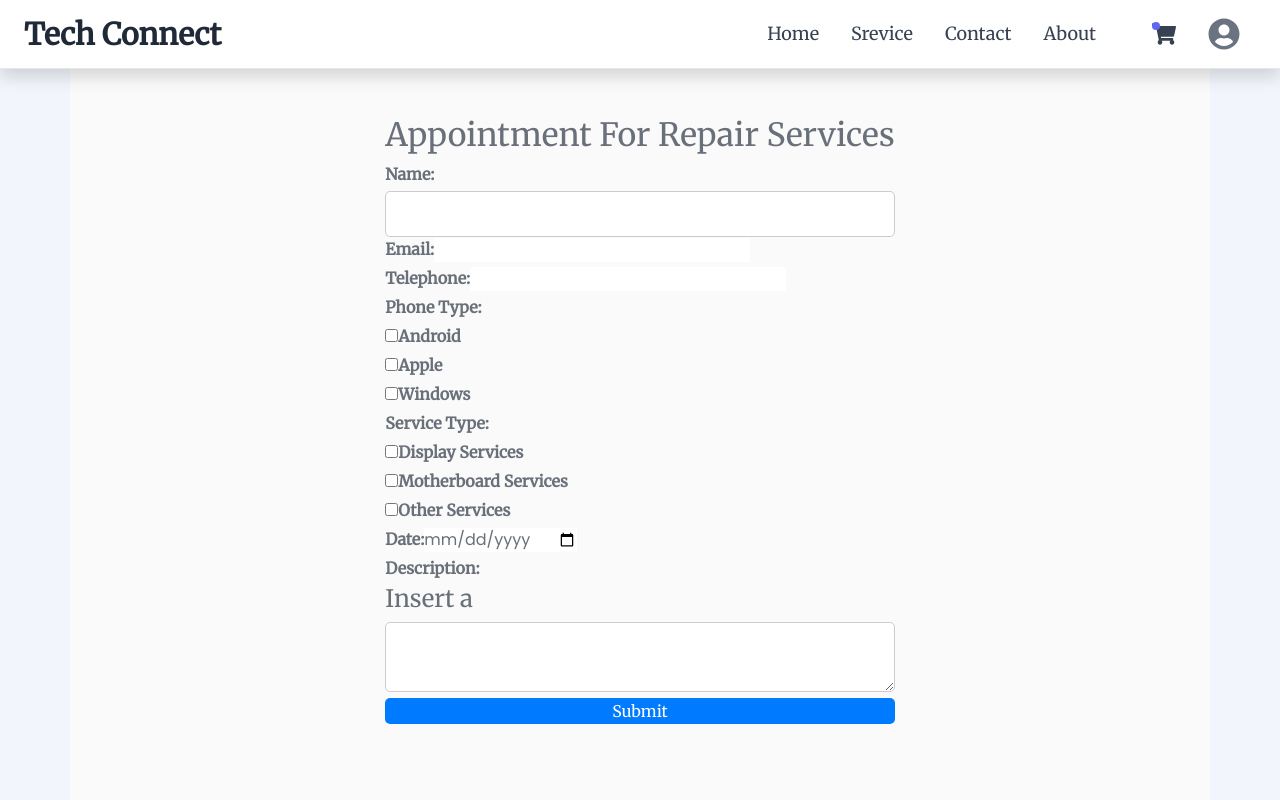
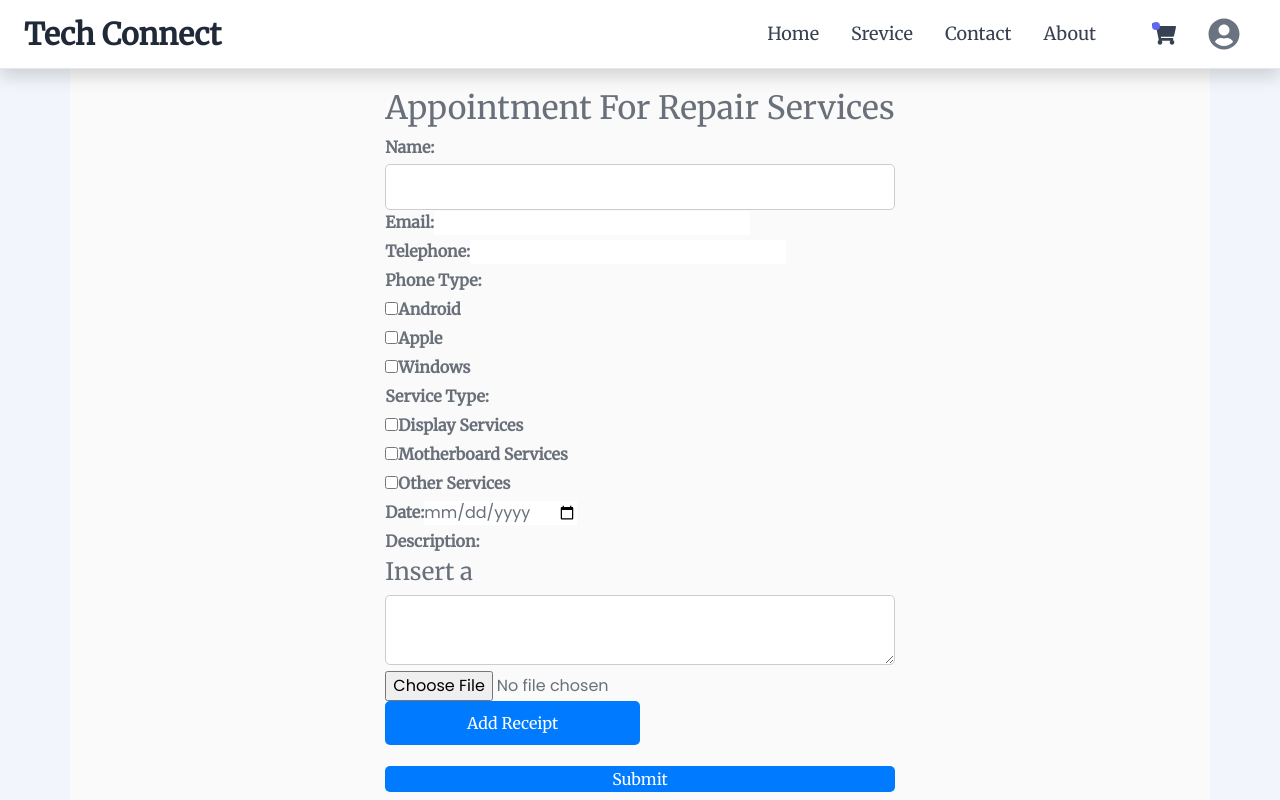
Before and after one commit to Kasunlakshitha998/Y2S2ITP, a React (Create React App) app in the folder frontend/: page /addForm in a window 1280 px wide. Shown: the top 800 px of the page. Built offline with nearby package versions, Linux system fonts and the light colour scheme.

Commit message:
edit appointment

```diff
--- a/frontend/src/Components/Appointment_Management/AddAForm.js
+++ b/frontend/src/Components/Appointment_Management/AddAForm.js
@@ -11,7 +11,7 @@ export default function AddAForm() {
   const [serviceType, setServiceType] = useState("");
   const [date, setDate] = useState("");
   const [description, setDescription] = useState("");
-  //const [image, setImage] = useState(null);
+  const [image, setImage] = useState(null);
 
   function sendData(e) {
     e.preventDefault();
@@ -24,7 +24,7 @@ export default function AddAForm() {
       serviceType,
       date,
       description,
-      //image
+      image
     }
 
 
@@ -38,7 +38,7 @@ axios.post("http://localhost:8175/appointment/add",newappointment)
   setServiceType("");
   setDescription("");
   setDate("");
- // setImage("");
+  setImage("");
 })
 .catch((err)=>{
   alert(err)
@@ -46,22 +46,22 @@ axios.post("http://localhost:8175/appointment/add",newappointment)
 
   }
 
-  // function handleImage(e) {
-  //   setImage(e.target.files[0]);
-  // }
+  function handleImage(e) {
+    setImage(e.target.files[0]);
+  }
 
-  // function handleApi() {
-  //   const formData = new FormData();
-  //   formData.append('image', image);
+  function handleApi() {
+    const formData = new FormData();
+    formData.append('image', image);
 
-  //   Axios.post('url', formData)
-  //     .then((res) => {
-  //       console.log(res);
-  //     })
-  //     .catch((error) => {
-  //       console.error('Error uploading image:', error);
-  //     });
-  // }
+    axios.post('url', formData)
+      .then((res) => {
+        console.log(res);
+      })
+      .catch((error) => {
+        console.error('Error uploading image:', error);
+      });
+  }
 
   return (
     <>
@@ -183,7 +183,7 @@ axios.post("http://localhost:8175/appointment/add",newappointment)
             ></textarea>
           </div>
 
-          {/* <div className="form-group">
+          <div className="form-group">
             <input
               type="file"
               className="form-control-file"
@@ -192,7 +192,7 @@ axios.post("http://localhost:8175/appointment/add",newappointment)
               onChange={handleImage}
             />
             <button type="button" onClick={handleApi}>Add Receipt</button>
-          </div> */}
+          </div>
           <button type="submit" className="btn btn-primary">Submit</button>
         </form>
       </div>
```
Also changed, not shown: 2 other files (tests, documents, lock files or other folders).
